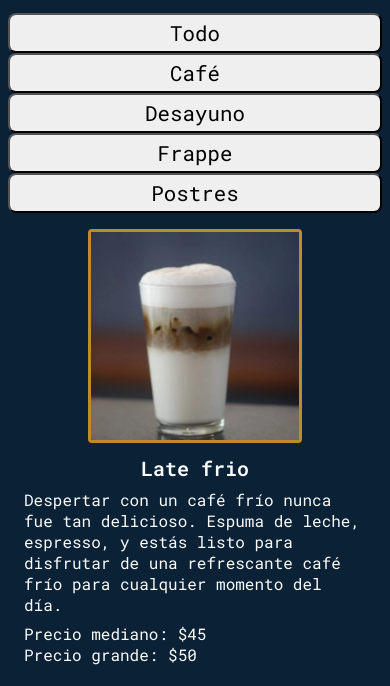
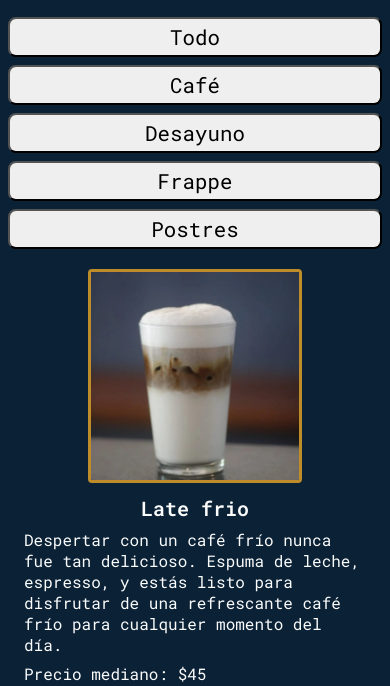
Before and after one commit to christianjc98/Menu_project, a plain HTML site: page index.html in a window 390 px wide. Shown: the part 157-843 px from the top of the page. Drawn offline with Linux system fonts and the light colour scheme.

Commit message:
margin button mobile change

```diff
--- a/styles.css
+++ b/styles.css
@@ -20,6 +20,7 @@ body {
 
 }
 
+
 .item-container {
     display: grid;
     margin-top: 1rem;
@@ -28,7 +29,7 @@ body {
 }
 
 .category {
-    margin: 0 .5rem;
+    margin: .25rem .5rem;
     font-family: 'Roboto Mono', monospace;
     font-size: 1.3rem;
     border-radius: .5rem;
```
